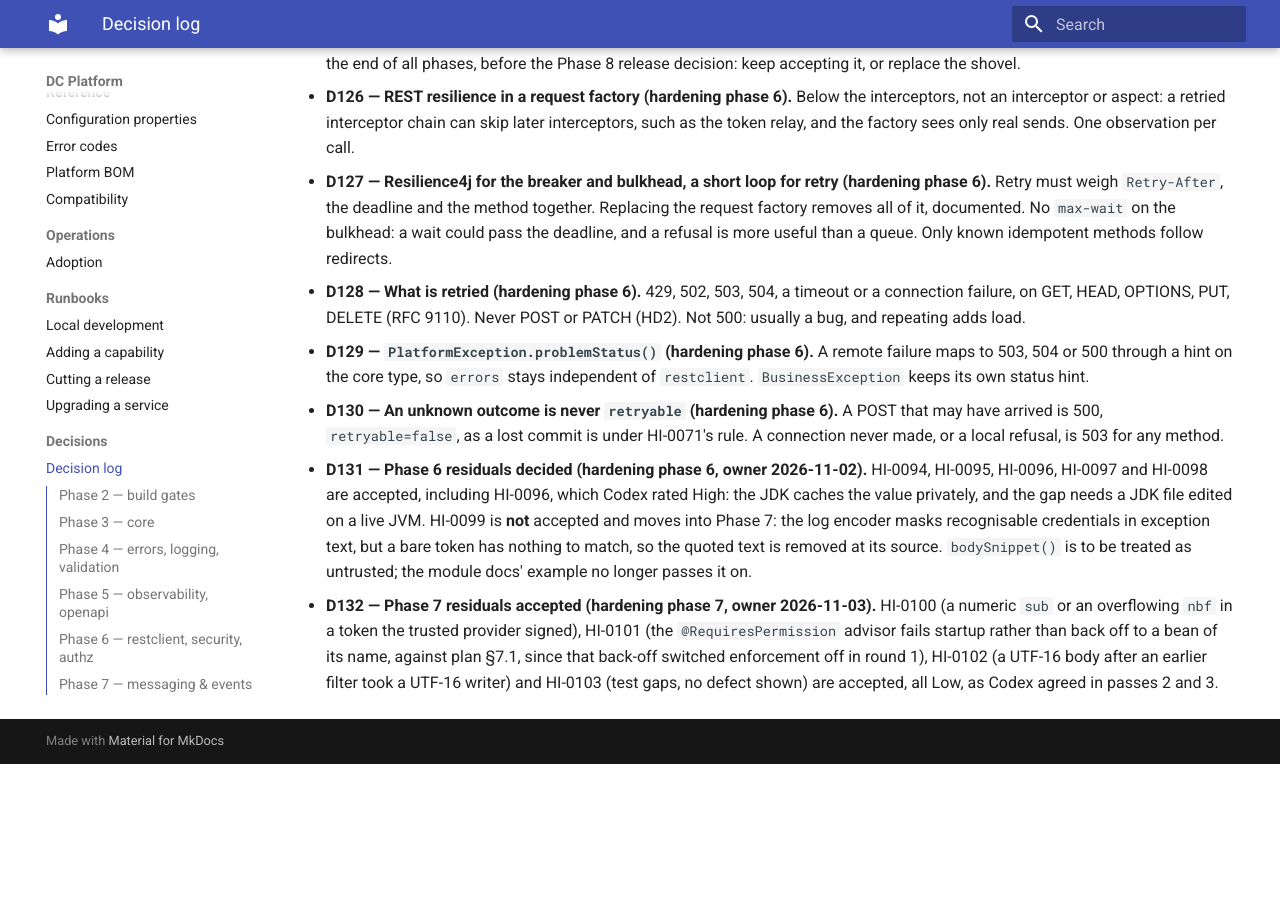
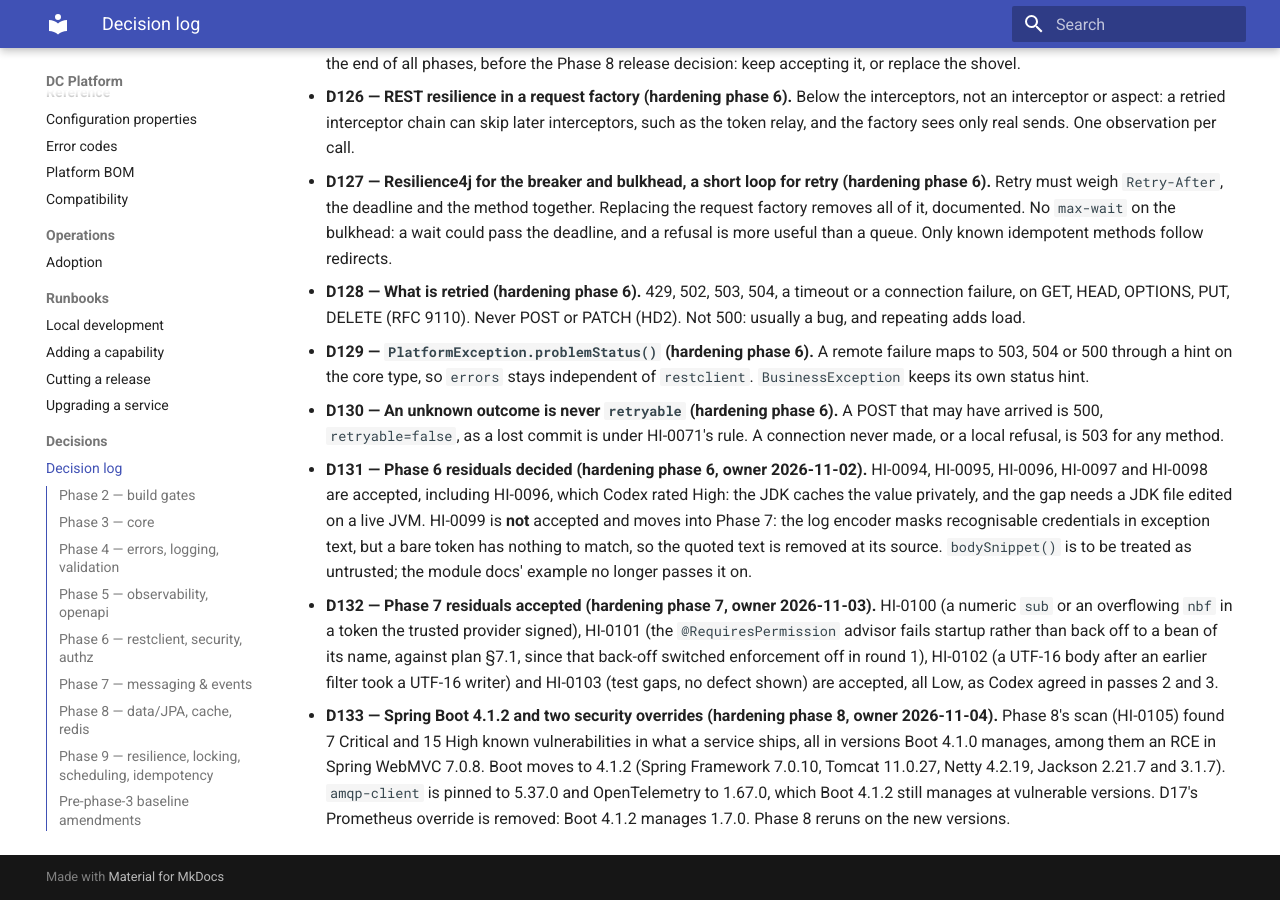
Before and after one commit to muhammadallee/dc-platform, an MkDocs documentation site: the page built from docs/decisions/decision-log.md, in a window 1280 px wide and 900 px high, scrolled down 18764 px. Built offline with MkDocs 1.6.1 and Material for MkDocs 9.7.7, drawn with Linux system fonts in a browser that asks for light colours; before the commit the page ends 19528 px from its top, so only the background shows below that.

Commit message:
build(deps): Spring Boot 4.1.2, amqp-client 5.37.0, OpenTelemetry 1.67.0
Phase 8's scan found 7 Critical and 15 High known vulnerabilities in what
a service ships, all in Boot 4.1.0-managed versions (Spring WebMVC RCE,
Tomcat, Netty, Jackson, RabbitMQ client). Boot 4.1.2 fixes most; the
RabbitMQ client and OpenTelemetry are pinned past their fixes. The
Prometheus override (D17) is gone: Boot 4.1.2 manages 1.7.0.

Full reactor verify on these versions: 1,557 tests, 0 failures, 0 skipped.

Decision: D133 (owner).

[hardening phase-08 step 4]

Co-Authored-By: Claude Opus 5.5 <noreply@anthropic.com>
Claude-Session: https://claude.ai/code/session_0131grQ6pUwFCGZox6ekZHiA

```diff
--- a/docs/decisions/decision-log.md
+++ b/docs/decisions/decision-log.md
@@ -843,3 +843,8 @@ One line of context per decision; details live in the commit bodies referenced.
   in a token the trusted provider signed), HI-0101 (the `@RequiresPermission` advisor fails startup rather than back off to a bean
   of its name, against plan §7.1, since that back-off switched enforcement off in round 1), HI-0102 (a UTF-16 body after an earlier
   filter took a UTF-16 writer) and HI-0103 (test gaps, no defect shown) are accepted, all Low, as Codex agreed in passes 2 and 3.
+- **D133 — Spring Boot 4.1.2 and two security overrides (hardening phase 8, owner 2026-11-04).** Phase 8's scan (HI-0105) found 7
+  Critical and 15 High known vulnerabilities in what a service ships, all in versions Boot 4.1.0 manages, among them an RCE in
+  Spring WebMVC 7.0.8. Boot moves to 4.1.2 (Spring Framework 7.0.10, Tomcat 11.0.27, Netty 4.2.19, Jackson 2.21.7 and 3.1.7).
+  `amqp-client` is pinned to 5.37.0 and OpenTelemetry to 1.67.0, which Boot 4.1.2 still manages at vulnerable versions. D17's
+  Prometheus override is removed: Boot 4.1.2 manages 1.7.0. Phase 8 reruns on the new versions.
--- a/pom.xml
+++ b/pom.xml
@@ -19,7 +19,7 @@
 
     <!-- The one place the Spring Boot line is chosen. Bump here to move the whole platform.
          Boot 4.x baseline per decision D6 (docs/decisions/decision-log.md). -->
-    <spring-boot.version>4.1.0</spring-boot.version>
+    <spring-boot.version>4.1.2</spring-boot.version>
 
     <java.version>25</java.version>
     <maven.compiler.release>25</maven.compiler.release>
```
Also changed, not shown: CHANGELOG.md (+6 -0 lines), docs/production-readiness/issue-register.md (+1 -1 lines), 2 other files.
